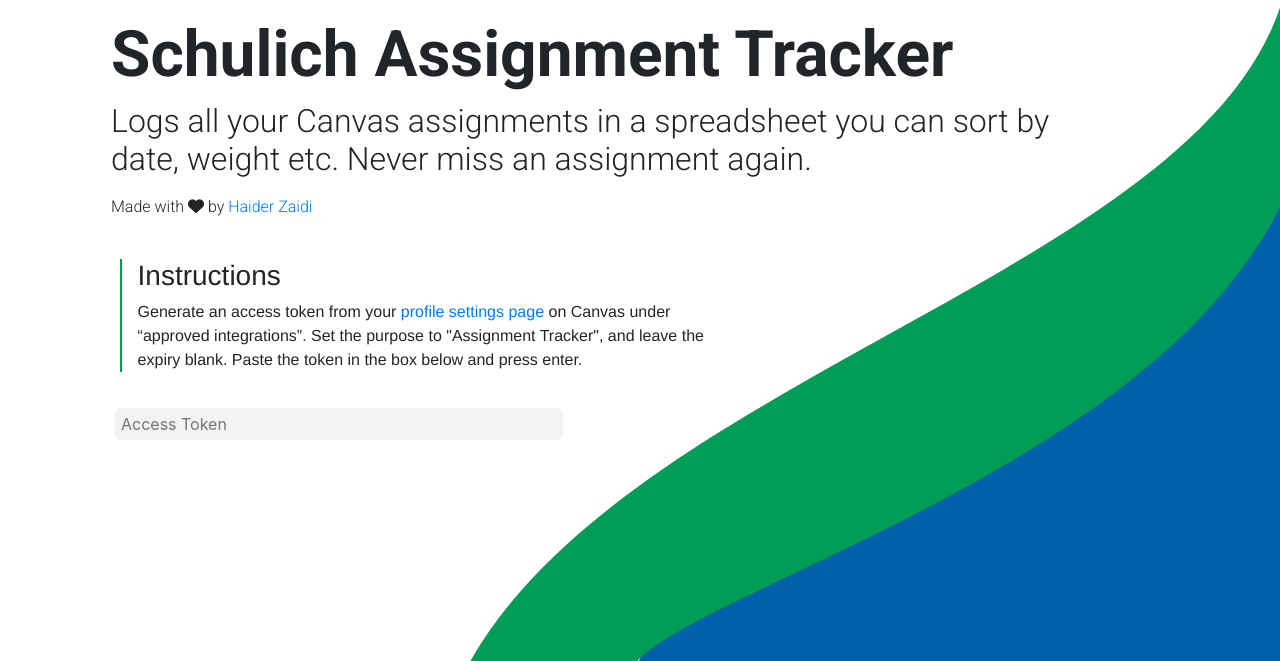
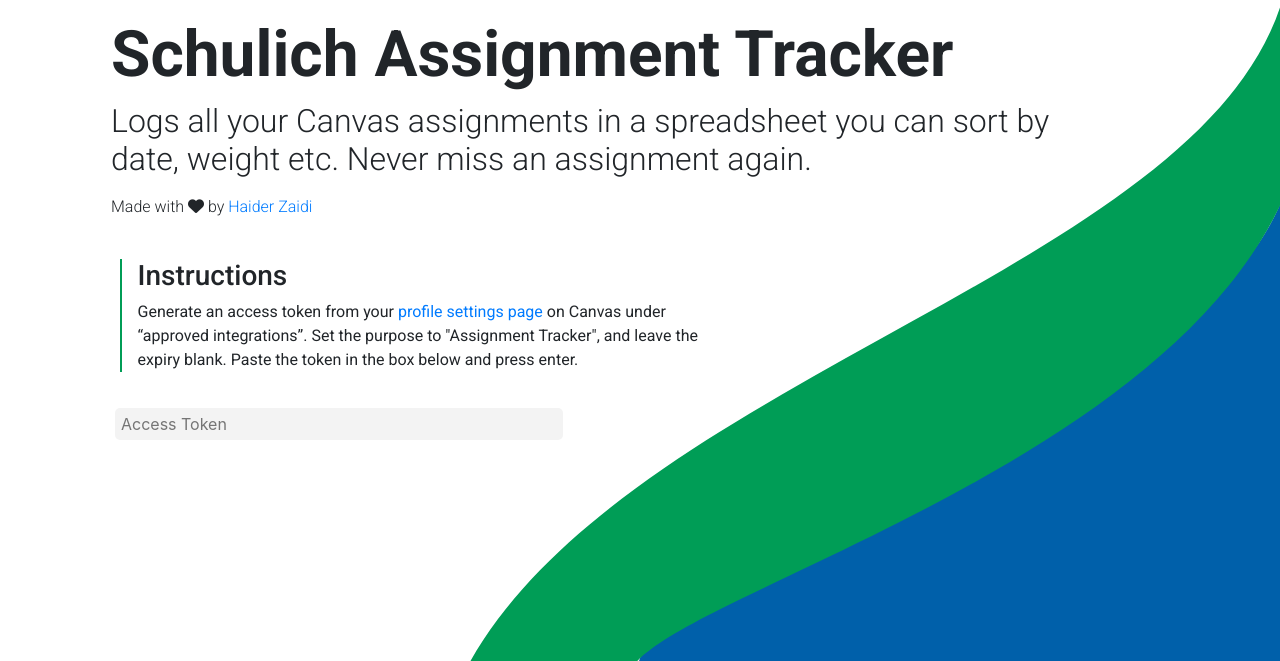
Before and after one commit to HaiderZaidiDev/canvas-assignments-tracker, a Django app: page / in a window 1280 px wide. Shown: the part 139-800 px from the top of the page. Run offline with Django 3.2, Linux system fonts and the light colour scheme; some libraries are stand-ins or nearby versions.

Commit message:
Removed deprecated code (old fonts).

```diff
--- a/assignmentTracker/static/pages/main_v4.css
+++ b/assignmentTracker/static/pages/main_v4.css
@@ -67,13 +67,13 @@
   margin-top: 3vh;
   margin-left: 7vw;
   height: auto;
-  font-family: "Helvetica Neue";
+  font-family: 'Roboto', sans-serif;
 
 }
 
 /* About us & Privacy */
 .block-item p {
-  font-family: "Helvetica Neue";
+  font-family: 'Roboto', sans-serif;
   font-weight: 400;
 }
 
```
